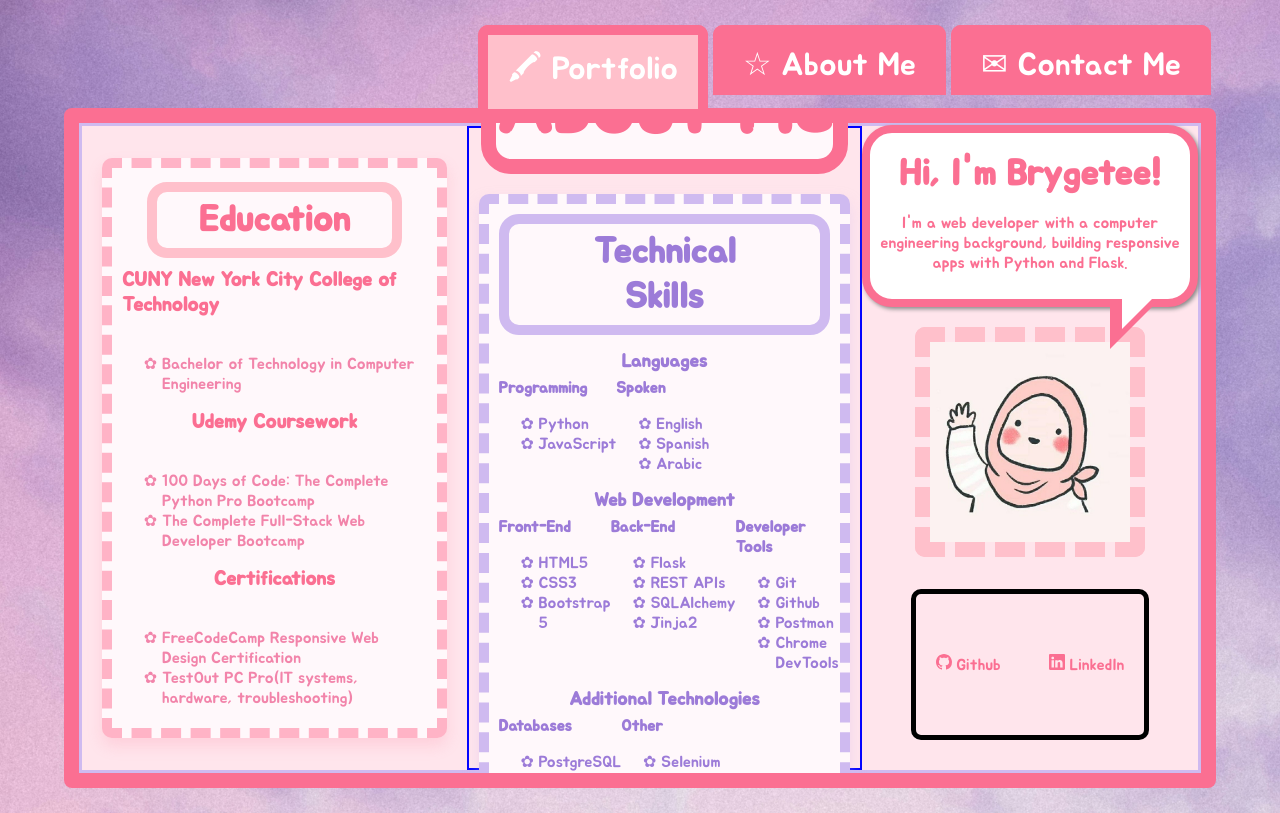
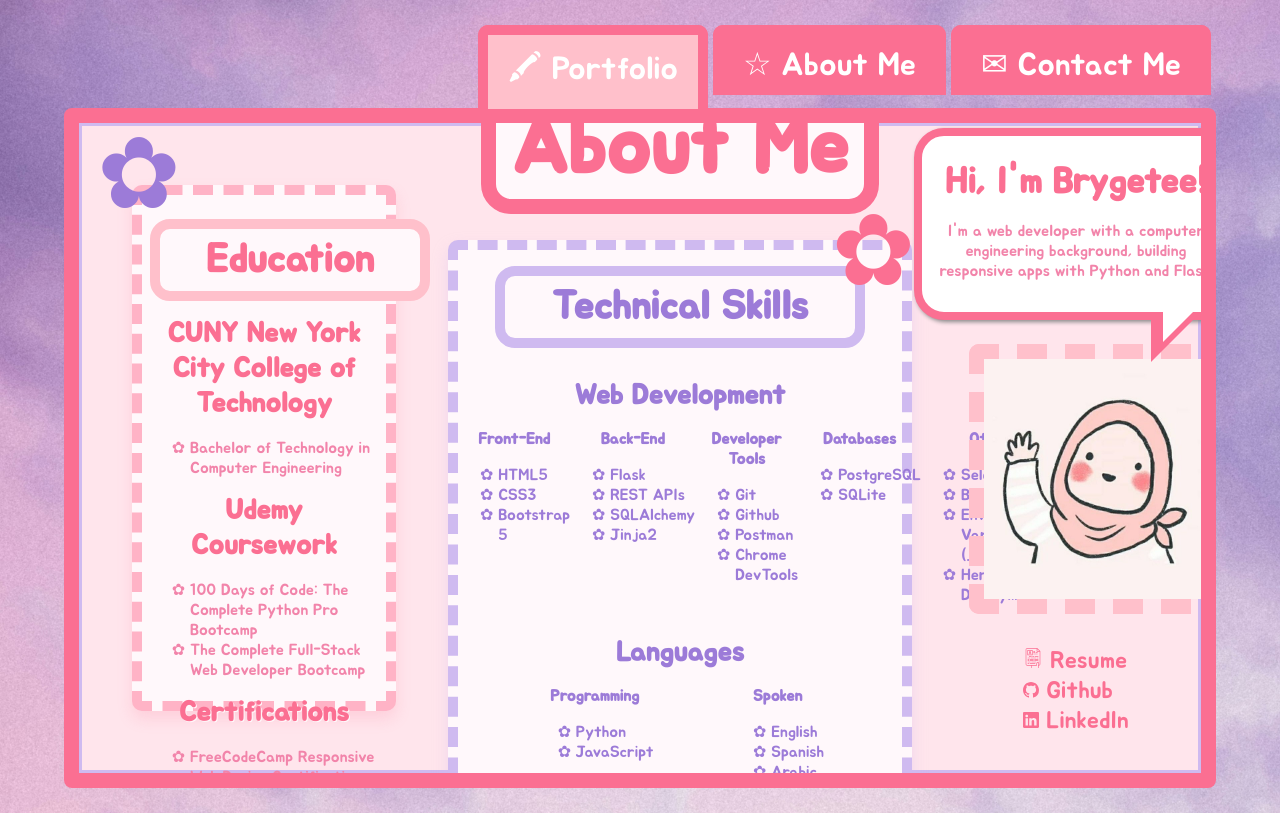
Before and after one commit to Brygetee/My-Portfolio-Website, a Flask app: page / in a window 1280 px wide. Run offline with Flask 3, Linux system fonts and the light colour scheme.

Commit message:
completed second and third column sections for extra large screens

```diff
--- a/main.py
+++ b/main.py
@@ -16,3 +16,5 @@
 
 
 # emojis: https://emojicombos.com/heart
+# TODO 1: Add two more flower decorations and make them all responsive
+# TODO 2: Complete rough draft of contact me form page
--- a/static/styles.css
+++ b/static/styles.css
@@ -20,6 +20,9 @@
 
 
 /*-----Body Styles-----*/
+*{
+    box-sizing: border-box;
+}
 body{
     background-image: url("pink_sky2.jpg");
     background-size: cover;
@@ -70,11 +73,11 @@
 }
 .content {
   border: 15px solid var(--dark-pink);
-  border-radius: 8px 8px 8px 8px;
+  border-radius: 8px;
   background: var(--light-pink);
   height: 85vh;
-  box-sizing: border-box;
   overflow: hidden;
+
 }
 /*-----------------------------------------About Me Page styles-----------------------------------------*/
 .column-sections{
@@ -82,7 +85,7 @@
     width: 100%;
     display: flex;
     border: 3px solid var(--light-purple);
-    box-sizing: border-box;
+    padding: 30px;
     align-items: center;
 }
 
@@ -92,11 +95,10 @@
     display: flex;
     flex-direction: column;
     align-items: center;
-    box-sizing: border-box;
 }
 .first-column h2, .second_column h2, .third_column h2{
     text-align: center;
-    font-size:  2.25rem;
+    font-size:  2.5rem;
     background: var(--off-white);
     border-radius: 20px;
     display: inline-block;
@@ -105,10 +107,13 @@
     margin: 10px auto;
 }
 
-.first-column h3, second_column h3{
-    font-size: 1.25em;
+.first-column h3, .second_column h3{
+    font-size: 1.75rem;
+    text-align: center;
     text-shadow: 1px 1px 0 var(--off-white);
-    margin-top:0;
+    margin:0;
+    width: fit-content;
+
 }
 
 .list{
@@ -125,13 +130,14 @@
     background: var(--off-white);
     border: 10px dashed #ffb3c6;
     border-radius: 10px;
-    box-sizing: border-box;
     height: 90%;
     box-shadow: 0 8px 15px rgba(251,111,146,0.18);
     transition: transform 0.3s ease, box-shadow 0.3s ease;
-    padding: 10px;
+    padding: 0.5rem;
     margin: 20px;
-    justify-content: center;
+    justify-content: space-evenly;
+    width: 25%;
+    position: relative;
 }
 
 .first-column:hover{
@@ -141,15 +147,33 @@
 
 .first-column h2{
     border: 10px solid pink;
-    margin-bottom: 10px;
+    margin: 1rem auto;
+
+}
+.first-column h3{
+    margin: 0;
+}
+#flower-decoration-1{
+    color: var(--dark-purple);
+    font-size: 100px;
+    position: absolute;
+    top: -80px;
+    left: -45px;
+}
+#flower-decoration-2{
+    color: var(--dark-pink);
+    font-size: 100px;
+    position: absolute;
+    top: 24%;
+    right: 28.5%;
 }
 
 /* -------------------------Second Column Styles---------------------*/
 .second_column{
     height: 100%;
     width: 50%;
+    padding: 20px;
     justify-content: center;
-    border: 2px solid blue;
 }
 .second_column h1{
     background: var(--off-white);
@@ -158,10 +182,8 @@
     text-align:center;
     border-radius: 30px;
     font-size: 5rem;
-    font-weight: bold;
-    padding: 0 auto;
-    position: relative;
-    margin: 20px 0 10px 0;
+    padding: 0 1rem;
+    margin: 1rem;
 }
 .programming_skills{
     display: flex;
@@ -169,35 +191,35 @@
     justify-content: center;
     align-items: space-between;
     background: var(--off-white);
-    padding: 10px;
     border: 10px dashed var(--light-purple);
     border-radius: 10px;
     color: var(--dark-purple);
     box-shadow: 0 8px 15px rgba(207,186,240,.35);
     width: 95%;
-    box-sizing: border-box;
-    margin-top: 10px;
+    margin: 10px 0 20px 0;
 }
 .programming_skills:hover{
     transform: translateY(-5px);
     box-shadow: 6px 10px 15px var(--light-purple);
     }
 
-.programming_skills div{
-    align-items: space-evenly;
-}
+
 .second_column h2{
-border: 10px solid var(--light-purple);
-margin: 0 auto;
-color: var(--dark-purple);
+    border: 10px solid var(--light-purple);
+    margin: 1rem auto;
+    color: var(--dark-purple);
 }
 
- .second_column h3{
-    margin: 15px 0 0 0;
+.second_column h3{
+    margin: 15px 0;
     text-align: center;
- }
+    align-self: center;
+
+}
  .second_column h4{
-    margin: 0.25em 0 0 0;
+    margin: 0;
+    text-align: center;
+
  }
 
 
@@ -205,7 +227,7 @@
 .web-dev, .languages, .additional{
     display:flex;
     color: var(--dark-purple);
-    /*border: 2px solid red;*/
+    margin-bottom: 1rem;
 }
 
 
@@ -214,9 +236,17 @@
     margin-bottom: 0;
 }
 
+.languages{
+    justify-content: space-evenly;
+
+}
+
+
 
 .third_column{
     justify-content: center;
+    width: 25%;
+    height: 100%;
 }
 
 
@@ -225,15 +255,17 @@
     border-radius: 10px;
     padding: 60px 20px;
     margin: 20px;
-    border: 5px solid black;
 }
+
 
 
 .about_section.socials{
     display: flex;
+    flex-direction: column;
+    font-size: 1.5rem;
     justify-content: space-evenly;
-    gap: 3em;
-    margin: 2em auto;
+    margin: 2rem auto;
+    padding: 0;
 
 }
 
@@ -250,31 +282,34 @@
 
 }
 #cartoon{
-    height: 200px;
-    width: 200px;
+    height: auto;
+    width: 100%;
+    max-width: 270px;
     border: 15px dashed pink;
     border-radius: 10px;
-    display: inline-block;
-    margin: 0 auto;
+    display: block;
+    margin-top: 4px;
 }
 
 /* Speech bubble container */
 .speech {
   position: relative;
-  width: 300px;
-  padding: 10px;
+  width: 325px;
+  padding: 15px;
   text-align: center;
   background-color: #fff;
   border: 8px solid var(--dark-pink); /* main outline color */
   border-radius: 30px;
   box-shadow: 2px 2px 4px #888;
   margin-bottom: 20px;
+  color: var(--text-pink);
 }
 
 .speech h3{
     font-size: 2.25em;
     margin: 0.25em auto;
     text-align: center;
+    color: var(--dark-pink);
 }
 
 /* triangle outline (outer border) */
@@ -287,7 +322,6 @@
   top: 100%;
   border-width: 25px;
   border-style: solid;
-  /* outline color matches border */
   border-color: var(--dark-pink) transparent transparent var(--dark-pink);
 }
 
--- a/templates/index.html
+++ b/templates/index.html
@@ -5,6 +5,7 @@
         <div class="column-sections">
             <div class="first-column">
                     <h2>Education</h2>
+                <div id="flower-decoration-1">✿</div>
                     <h3>CUNY New York City College of Technology</h3>
                     <ul class="list">
                         <li>Bachelor of Technology in Computer Engineering</li>
@@ -28,26 +29,7 @@
                 </div>
                 <div class="programming_skills">
                     <h2>Technical Skills</h2>
-                    <h3>Languages</h3>
-                    <div class="languages">
-                        <div>
-                            <h4>Programming</h4>
-                            <ul class="list">
-                                <li>Python</li>
-                                <li>JavaScript</li>
-                            </ul>
-                        </div>
-                        <div>
-                            <h4>Spoken</h4>
-                            <ul class="list">
-                                <li>English</li>
-                                <li>Spanish</li>
-                                <li>Arabic</li>
-                            </ul>
-                        </div>
-                    </div>
-
-
+                    <div id="flower-decoration-2">✿</div>
                     <h3>Web Development</h3>
                     <div class="web-dev">
                         <div>
@@ -77,10 +59,6 @@
                                 <li>Chrome DevTools</li>
                             </ul>
                         </div>
-                    </div>
-
-                    <h3>Additional Technologies</h3>
-                    <div class="additional">
                         <div>
                             <h4>Databases</h4>
                             <ul class="list">
@@ -97,22 +75,43 @@
                                 <li>Heroku Deployment</li>
                             </ul>
                         </div>
+                    </div>
+                    <h3>Languages</h3>
+                    <div class="languages">
+                        <div>
+                            <h4>Programming</h4>
+                            <ul class="list">
+                                <li>Python</li>
+                                <li>JavaScript</li>
+                            </ul>
+                        </div>
+                        <div>
+                            <h4>Spoken</h4>
+                            <ul class="list">
+                                <li>English</li>
+                                <li>Spanish</li>
+                                <li>Arabic</li>
+                            </ul>
+                        </div>
+                    </div>
 
-                    </div>
                 </div>
             </div>
-
-
 
 
             <div class="third_column">
                 <div class="greeting">
                     <div class="speech">
                        <h3>Hi, I'm Brygetee!</h3>
-<p>I'm a web developer with a computer engineering background, building responsive apps with Python and Flask.</p>
+                        <p>I'm a web developer with a computer engineering background, building responsive apps with Python and Flask.</p>
                     </div>
                 <img src="static/hijabi.jpg" id="cartoon">
                 <div class="about_section socials">
+                    <a><svg xmlns="http://www.w3.org/2000/svg" viewBox="0 0 480 480" fill="currentColor" width="20" height="20">
+  <path d="M413.648 74.336 341.664 2.352A8.004 8.004 0 0 0 336 0H104C81.944 0 64 17.944 64 40v344c0 22.056 17.944 40 40 40h88v56h16v-56h120a8 8 0 0 0 8-8v-40c0-14.88 10.216-27.432 24-30.984V416v64h16v-56c22.056 0 40-17.944 40-40V80a7.986 7.986 0 0 0-2.352-5.664ZM344 27.312 388.688 72H344ZM400 384c0 13.232-10.768 24-24 24v-72a8 8 0 0 0-8-8c-26.472 0-48 21.528-48 48v32H104c-13.232 0-24-10.768-24-24V40c0-13.232 10.768-24 24-24h224v64a8 8 0 0 0 8 8h64Z"/>
+  <path d="M224 48H112a8 8 0 0 0-8 8v112a8 8 0 0 0 8 8h112a8 8 0 0 0 8-8V56a8 8 0 0 0-8-8Zm-40 112h-32v-16c0-8.824 7.176-16 16-16s16 7.176 16 16Zm-16-48a8 8 0 1 1 8-8 8.009 8.009 0 0 1-8 8Zm48 48h-16v-16c0-10.488-5.136-19.72-12.952-25.56A23.855 23.855 0 0 0 192 104c0-13.232-10.768-24-24-24s-24 10.768-24 24c0 5.44 1.888 10.408 4.952 14.44C141.136 124.28 136 133.512 136 144v16h-16V64h96Z"/>
+  <path d="M248 72h40v16h-40zm0 32h48v16h-48zm64 0h40v16h-40zm-64 32h104v16H248zm-104 64h64v16h-64zm80 0h48v16h-48zm64 0h80v16h-80zm-176 32h64v16h-64zm80 0h128v16H192zm144 0h32v16h-32zm-224 32h32v16h-32zm48 0h96v16h-96zm112 0h96v16h-96zm-160 32h32v16h-32zm48 0h96v16h-96zm112 0h96v16h-96zm-160 32h72v16h-72zm88 0h112v16H200zm-88 32h32v16h-32zm48 0h136v16H160z"/>
+</svg> Resume</a>
 
                     <a href="https://github.com/Brygetee" class="nav-link px-2 text-body-secondary"><svg xmlns="http://www.w3.org/2000/svg" width="16" height="16" fill="currentColor" class="bi bi-github" viewBox="0 0 16 16" >
                         <path d="M8 0C3.58 0 0 3.58 0 8c0 3.54 2.29 6.53 5.47 7.59.4.07.55-.17.55-.38 0-.19-.01-.82-.01-1.49-2.01.37-2.53-.49-2.69-.94-.09-.23-.48-.94-.82-1.13-.28-.15-.68-.52-.01-.53.63-.01 1.08.58 1.23.82.72 1.21 1.87.87 2.33.66.07-.52.28-.87.51-1.07-1.78-.2-3.64-.89-3.64-3.95 0-.87.31-1.59.82-2.15-.08-.2-.36-1.02.08-2.12 0 0 .67-.21 2.2.82.64-.18 1.32-.27 2-.27s1.36.09 2 .27c1.53-1.04 2.2-.82 2.2-.82.44 1.1.16 1.92.08 2.12.51.56.82 1.27.82 2.15 0 3.07-1.87 3.75-3.65 3.95.29.25.54.73.54 1.48 0 1.07-.01 1.93-.01 2.2 0 .21.15.46.55.38A8.01 8.01 0 0 0 16 8c0-4.42-3.58-8-8-8"/>
@@ -121,6 +120,7 @@
                     <a href="https://www.linkedin.com/in/brygetee-michelle-al-shawkani-2aa09425b/" class="nav-link px-2 text-body-secondary"><svg xmlns="http://www.w3.org/2000/svg" width="16" height="16" fill="currentColor" class="bi bi-linkedin" viewBox="0 0 16 16">
                         <path d="M0 1.146C0 .513.526 0 1.175 0h13.65C15.474 0 16 .513 16 1.146v13.708c0 .633-.526 1.146-1.175 1.146H1.175C.526 16 0 15.487 0 14.854zm4.943 12.248V6.169H2.542v7.225zm-1.2-8.212c.837 0 1.358-.554 1.358-1.248-.015-.709-.52-1.248-1.342-1.248S2.4 3.226 2.4 3.934c0 .694.521 1.248 1.327 1.248zm4.908 8.212V9.359c0-.216.016-.432.08-.586.173-.431.568-.878 1.232-.878.869 0 1.216.662 1.216 1.634v3.865h2.401V9.25c0-2.22-1.184-3.252-2.764-3.252-1.274 0-1.845.7-2.165 1.193v.025h-.016l.016-.025V6.169h-2.4c.03.678 0 7.225 0 7.225z"/>
                       </svg>  LinkedIn</a>
+
 
                 </div>
         </div>
```
Also changed, not shown: static/resume-portfolio-svgrepo-com.svg (added).
